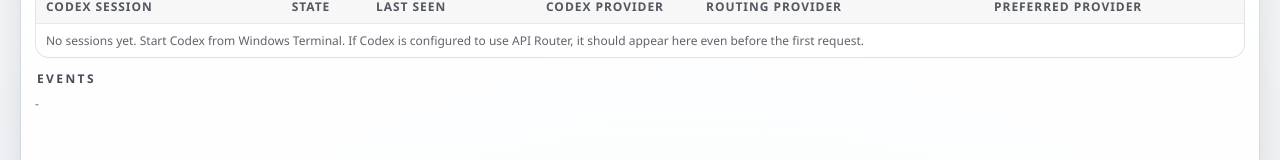
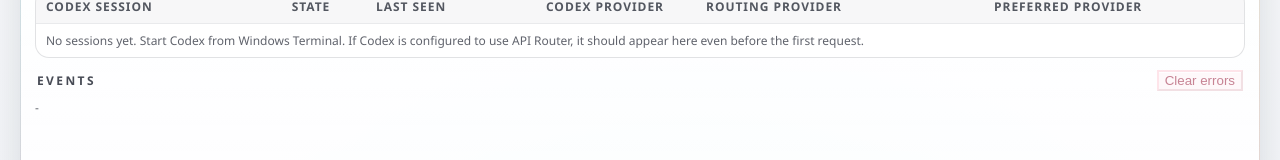
Before and after one commit to yiyousiow000814/API-Router, a React (Vite) app: page / in a window 1280 px wide. Shown: the part 565-725 px from the top of the page. Built offline with nearby package versions, Linux system fonts and the light colour scheme.

Commit message:
fix: clear errors and simplify divider

```diff
--- a/src/ui/App.css
+++ b/src/ui/App.css
@@ -254,8 +254,8 @@
 }
 
 .aoEventRowError td {
-  /* Keep the row mostly neutral; the level pill + left accent carry the emphasis. */
-  background: rgba(255, 94, 125, 0.02);
+  /* No tinted backgrounds for error rows; rely on left accent + badge. */
+  background: transparent;
 }
 
 .aoEventRowError td:first-child {
@@ -310,27 +310,11 @@
 }
 
 .aoEventsGap td {
-  height: 14px;
+  height: 12px;
   padding: 0;
   background: transparent;
   border: none;
-  position: relative;
-}
-
-.aoEventsGap td::before {
-  content: "";
-  position: absolute;
-  left: 12px;
-  right: 12px;
-  top: 50%;
-  height: 1px;
-  transform: translateY(-0.5px);
-  background: linear-gradient(
-    90deg,
-    rgba(13, 18, 32, 0),
-    rgba(13, 18, 32, 0.10),
-    rgba(13, 18, 32, 0)
-  );
+  border-bottom: none;
 }
 
 .aoCard {
@@ -1044,6 +1028,20 @@
   stroke: rgba(145, 12, 43, 0.92);
 }
 
+.aoActionBtn:disabled,
+.aoActionBtnDanger:disabled {
+  opacity: 0.55;
+  cursor: not-allowed;
+  transform: none;
+}
+
+.aoActionBtn:disabled:hover,
+.aoActionBtnDanger:disabled:hover {
+  border-color: rgba(13, 18, 32, 0.18);
+  background: rgba(255, 255, 255, 0.9);
+  box-shadow: inset 0 1px 0 rgba(255, 255, 255, 0.85);
+}
+
 .aoIconBtn {
   width: 34px;
   height: 30px;
--- a/src/ui/App.tsx
+++ b/src/ui/App.tsx
@@ -136,6 +136,7 @@
   const [config, setConfig] = useState<Config | null>(null)
   const [baselineBaseUrls, setBaselineBaseUrls] = useState<Record<string, string>>({})
   const [toast, setToast] = useState<string>('')
+  const [clearErrorsBeforeMs, setClearErrorsBeforeMs] = useState<number>(0)
   const [override, setOverride] = useState<string>('') // '' => auto
   const [newProviderName, setNewProviderName] = useState<string>('')
   const [newProviderBaseUrl, setNewProviderBaseUrl] = useState<string>('')
@@ -220,6 +221,26 @@
     }
     return ordered
   }, [status, config])
+
+  const visibleEvents = useMemo(() => {
+    const events = status?.recent_events ?? []
+    if (!clearErrorsBeforeMs) return events
+    // UI-only clear: hide errors at or before the last cleared timestamp.
+    return events.filter((e) => e.level !== 'error' || e.unix_ms > clearErrorsBeforeMs)
+  }, [status, clearErrorsBeforeMs])
+
+  const canClearErrors = useMemo(() => visibleEvents.some((e) => e.level === 'error'), [visibleEvents])
+
+  const clearErrors = useCallback(() => {
+    const events = status?.recent_events ?? []
+    let maxErrorUnixMs = 0
+    for (const e of events) {
+      if (e.level !== 'error') continue
+      if (e.unix_ms > maxErrorUnixMs) maxErrorUnixMs = e.unix_ms
+    }
+    if (!maxErrorUnixMs) return
+    setClearErrorsBeforeMs((prev) => Math.max(prev, maxErrorUnixMs))
+  }, [status])
 
   const clientSessions = useMemo(() => {
     const sessions = status?.client_sessions ?? []
@@ -1040,8 +1061,13 @@
                   <div className="aoRow">
                     <h3 className="aoH3">Events</h3>
                   </div>
+                  <div className="aoActions">
+                    <button className="aoActionBtnDanger" onClick={clearErrors} disabled={!canClearErrors} title="Clear visible errors (UI only)">
+                      Clear errors
+                    </button>
+                  </div>
                 </div>
-                <EventsTable events={status.recent_events ?? []} />
+                <EventsTable events={visibleEvents} />
               </div>
 
             </>
```
